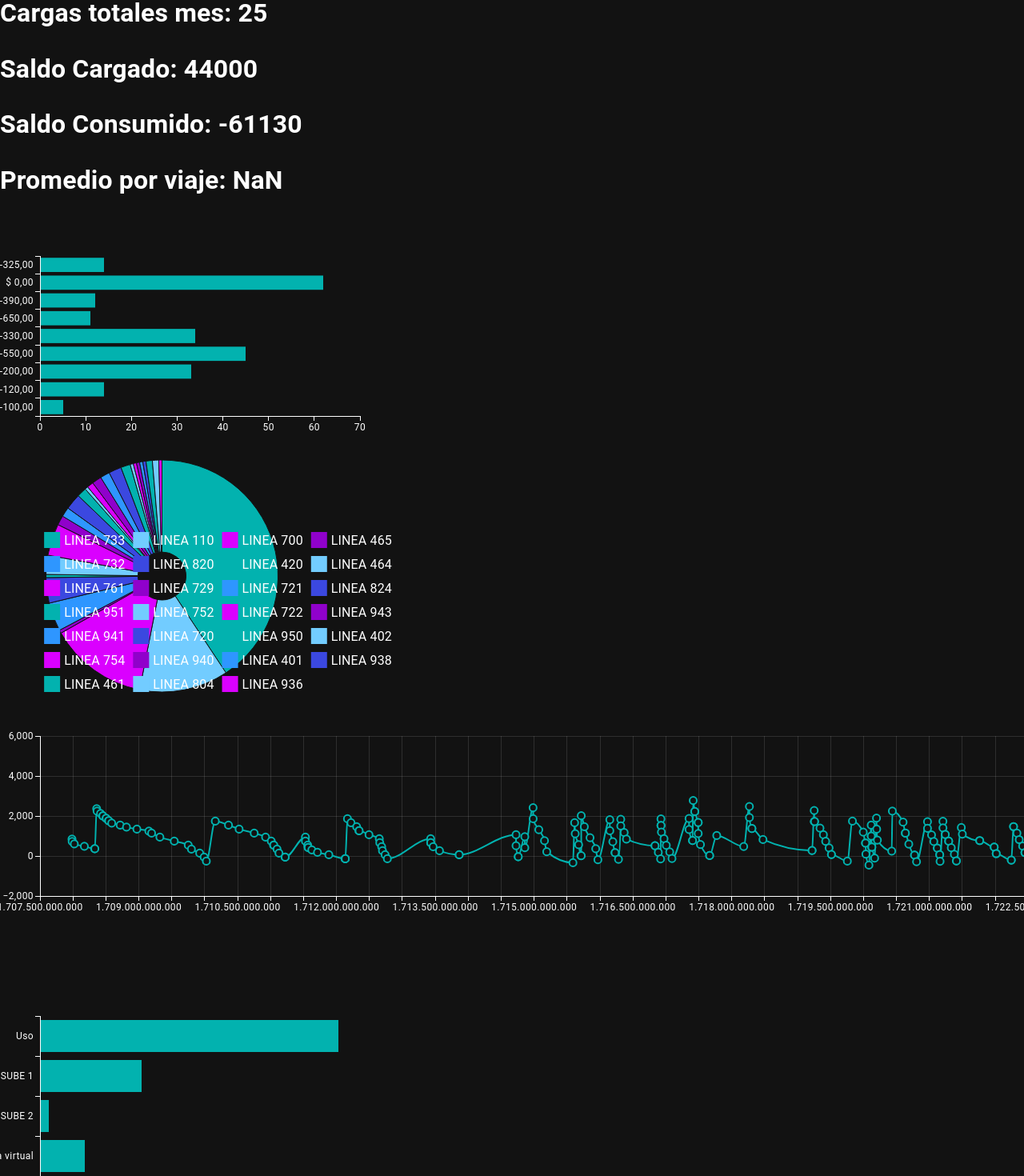
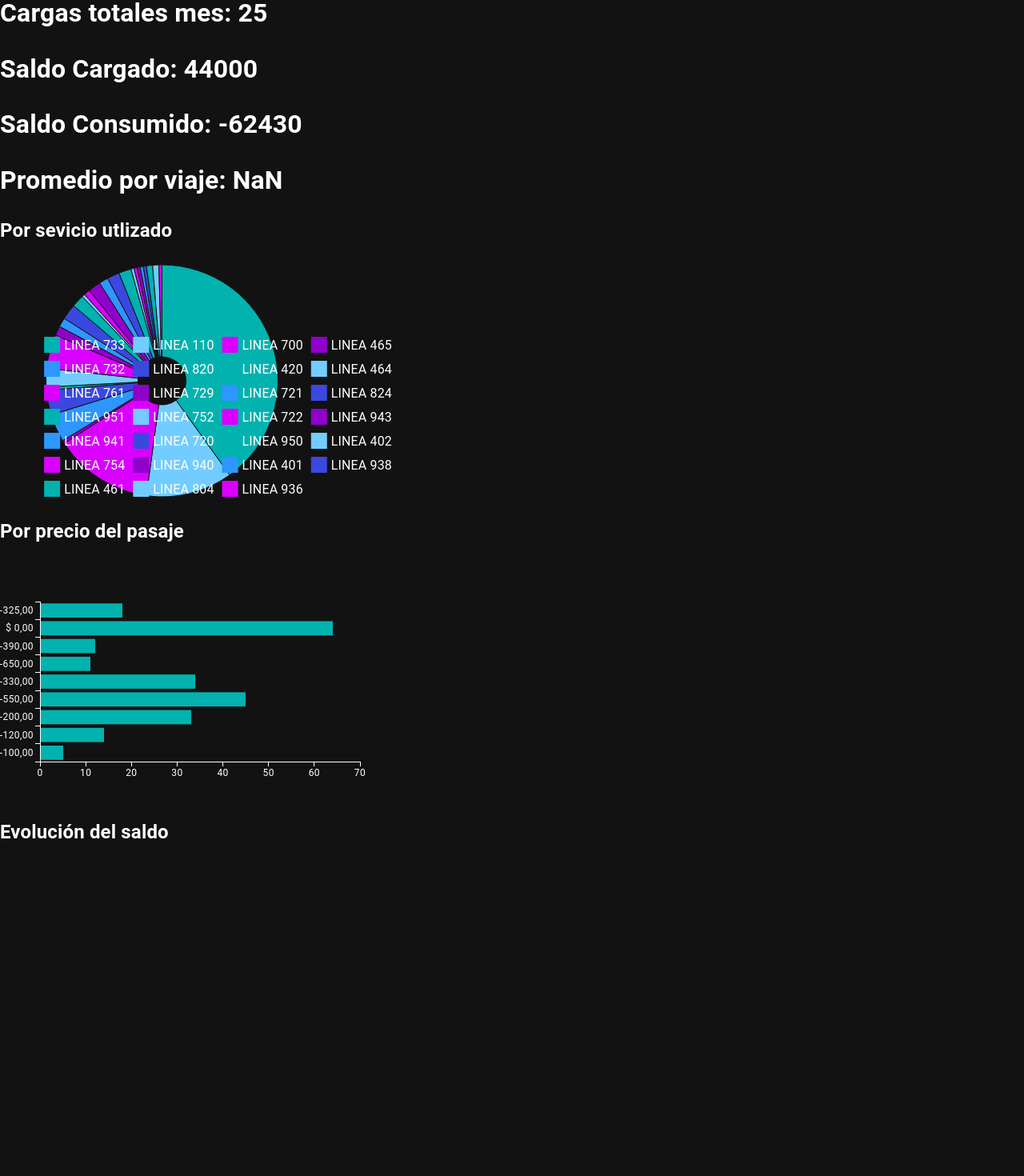
Before and after one commit to fabio2100/movimientossube, a React (Create React App) app: page / in a window 1280 px wide. Shown: the part 240-1710 px from the top of the page at 80% size. After the commit the page ends 1592 px from the top, so only its background shows below. Built offline with nearby package versions, Linux system fonts and the light colour scheme.

Commit message:
long grafico variable con error

```diff
--- a/src/components/main.js
+++ b/src/components/main.js
@@ -33,13 +33,17 @@ export default function Main() {
   const [arrayServiciosMes, setArrayServiciosMes] = useState([]);
   const [totalViajesMes, setTotalViajesMes] = useState(0);
   const [cargaMes, setCargaMes] = useState(0);
-  const [dineroCargado,setDineroCargado] = useState(0);
+  const [dineroCargado, setDineroCargado] = useState(0);
   const [saldoConsumido, setSaldoConsumido] = useState(0);
-  const [avgViaje,setAvgViaje] = useState(0);
+  const [avgViaje, setAvgViaje] = useState(0);
   const [ejeY, setEjeY] = useState(false);
   const [ejeX, setEjeX] = useState(false);
-  const [dataPreciosUsados,setDataPreciosUsados] = useState([]);
-  const [cantidadPreciosUsados,setCantidadPreciosUsados] = useState([])
+  const [dataPreciosUsados, setDataPreciosUsados] = useState([]);
+  const [cantidadPreciosUsados, setCantidadPreciosUsados] = useState([]);
+  const [fechasMes, setFechasMes] = useState([]);
+  const [balancesMes, setBalancesMes] = useState([]);
+  const [longitudLineChart,setLongitudLineChart] = useState(0);
+
 
   const handleChange = (event) => {
     setMes(event.target.value);
@@ -47,28 +51,36 @@ export default function Main() {
 
   useEffect(() => {
     let arrayProvisorio = [];
-    setCargaMes(0)
-    setDineroCargado(0)
-    setSaldoConsumido(0)
+    let totalMovimientosMes = 0;
+    setCargaMes(0);
+    setDineroCargado(0);
+    setSaldoConsumido(0);
     Uno.Data.Items.forEach((item) => {
+      totalMovimientosMes++;
       const fecha = new Date(item.Date);
-      if (
-        (fecha.getMonth() + 1 == mes || mes === "all") &&
-        item.Type !== "Carga virtual"
-      ) {
+      if (fecha.getMonth() + 1 == mes || mes === "all") {
+        if (item.Type !== "Carga virtual") {
           arrayProvisorio.push(item);
-        setSaldoConsumido(prev => prev + Number(item.BalanceFormat.slice(2).replace(",", ".")))
-      }else{
-        if((fecha.getMonth() + 1 == mes || mes === "all") && item.Type === "Carga virtual"){
-          setCargaMes(prev => prev + 1);
-          setDineroCargado(prev=> prev + Number(item.BalanceFormat.slice(2).replace(",", ".")))
+          setSaldoConsumido(
+            (prev) =>
+              prev + Number(item.BalanceFormat.slice(2).replace(",", "."))
+          );
+        }
+        if(item.Type === 'Carga virtual'){
+          setCargaMes((prev) => prev + 1);
+          setDineroCargado(
+            (prev) =>
+              prev + Number(item.BalanceFormat.slice(2).replace(",", "."))
+          );
         }
       }
     });
     setTotalViajesMes(arrayProvisorio.length);
-    setAvgViaje(saldoConsumido/totalViajesMes)
+    setAvgViaje(saldoConsumido / totalViajesMes);
+    setLongitudLineChart(totalViajesMes*10);
+    console.log(totalMovimientosMes)
+    console.log(longitudLineChart)
     let arrayServicios = [];
-    console.log({arrayProvisorio})
     Uno.Data.EntityList.forEach((linea) => {
       let contador = 0;
       arrayProvisorio.forEach((movimiento) => {
@@ -92,16 +104,32 @@ export default function Main() {
 
     let arrayPreciosUsados = [];
     let arrayCantidadPreciosUsados = [];
-    arrayProvisorio.forEach(element => {
-      if(arrayPreciosUsados.indexOf(element.BalanceFormat)==-1){
-        arrayPreciosUsados.push(element.BalanceFormat)
-        arrayCantidadPreciosUsados.push(1)
-      }else{
-        arrayCantidadPreciosUsados[arrayPreciosUsados.indexOf(element.BalanceFormat)] = arrayCantidadPreciosUsados[arrayPreciosUsados.indexOf(element.BalanceFormat)]+1;
+    arrayProvisorio.forEach((element) => {
+      if (arrayPreciosUsados.indexOf(element.BalanceFormat) == -1) {
+        arrayPreciosUsados.push(element.BalanceFormat);
+        arrayCantidadPreciosUsados.push(1);
+      } else {
+        arrayCantidadPreciosUsados[
+          arrayPreciosUsados.indexOf(element.BalanceFormat)
+        ] =
+          arrayCantidadPreciosUsados[
+            arrayPreciosUsados.indexOf(element.BalanceFormat)
+          ] + 1;
       }
-    })
-    setDataPreciosUsados(arrayPreciosUsados)
-    setCantidadPreciosUsados(arrayCantidadPreciosUsados)
+    });
+    setDataPreciosUsados(arrayPreciosUsados);
+    setCantidadPreciosUsados(arrayCantidadPreciosUsados);
+
+    let arrayBalances = [];
+    let arrayFechas = [];
+    arrayProvisorio.forEach((item) => {
+      arrayBalances.push(item.ValueFormat.slice(2).replace(",", "."));
+      arrayFechas.push(new Date(item.Date));
+    });
+    arrayBalances = arrayBalances.reverse();
+    arrayFechas = arrayFechas.reverse();
+    setFechasMes(arrayFechas);
+    setBalancesMes(arrayBalances);
   }, [mes]);
 
   const inputSelect = (
@@ -130,7 +158,6 @@ export default function Main() {
       </Select>
     </FormControl>
   );
-
 
   let arrayServicios = [];
   const lineasUsadas = Uno.Data.EntityList.map((linea) => {
@@ -177,6 +204,8 @@ export default function Main() {
   });
   arrayBalances = arrayBalances.reverse();
   arrayFechas = arrayFechas.reverse();
+  console.log({ arrayFechas });
+  console.log({ arrayBalances });
 
   var options = {
     month: "short",
@@ -197,14 +226,7 @@ export default function Main() {
       <h1>Saldo Consumido: {saldoConsumido}</h1>
       <h1>Promedio por viaje: {avgViaje}</h1>
 
-      <BarChart
-  yAxis={[{ scaleType: "band", data: dataPreciosUsados }]}
-  series={[{ data: cantidadPreciosUsados }]}
-  width={500}
-  height={300}
-  layout="horizontal"
-/>
-
+      <h2>Por sevicio utlizado</h2>
       <PieChart
         slotProps={{
           legend: {
@@ -224,55 +246,29 @@ export default function Main() {
         width={500}
         height={300}
       />
-      {ejeY && (
+      <h2>Por precio del pasaje</h2>
       <BarChart
-          yAxis={[{ scaleType: "band", data: Uno.Data.MovementTypeList }]}
-          series={[{ data: ejeX }]}
-          width={500}
-          height={300}
-          layout="horizontal"
-        />
-      )}
-      <div className="lineChart">
-        <LineChart
-          grid={{ vertical: true, horizontal: true }}
-          xAxis={[{ data: arrayFechas, valueFormatter }]}
-          series={[
-            {
-              data: arrayBalances,
-            },
-          ]}
-          width={1500}
-          height={300}
-        />
-      </div>
-      <BarChart
-        yAxis={[{ scaleType: "band", data: Uno.Data.MovementTypeList }]}
-        series={[{ data: arrayTiposBarChart }]}
+        yAxis={[{ scaleType: "band", data: dataPreciosUsados }]}
+        series={[{ data: cantidadPreciosUsados }]}
         width={500}
         height={300}
         layout="horizontal"
       />
 
-      <PieChart
-        slotProps={{
-          legend: {
-            direction: "row",
-            position: { vertical: "top", horizontal: "middle" },
-            padding: 0,
-          },
-        }}
+      <div className="lineChart">
+        <h2>Evolución del saldo</h2>
+        <LineChart
+          grid={{ vertical: true, horizontal: true }}
+          xAxis={[{ data: fechasMes, valueFormatter }]}
           series={[
             {
-            data: arrayServicios,
-            highlightScope: { faded: "global", highlighted: "item" },
-            faded: { innerRadius: 30, additionalRadius: -30, color: "gray" },
-            innerRadius: 30,
+              data: balancesMes,
             },
           ]}
-        width={500}
+          width={longitudLineChart}
           height={300}
         />
+      </div>
     </>
   );
 }
```
Also changed, not shown: src/movimientos/total082024.json. Lines whose indentation alone changed are shown as unchanged.
